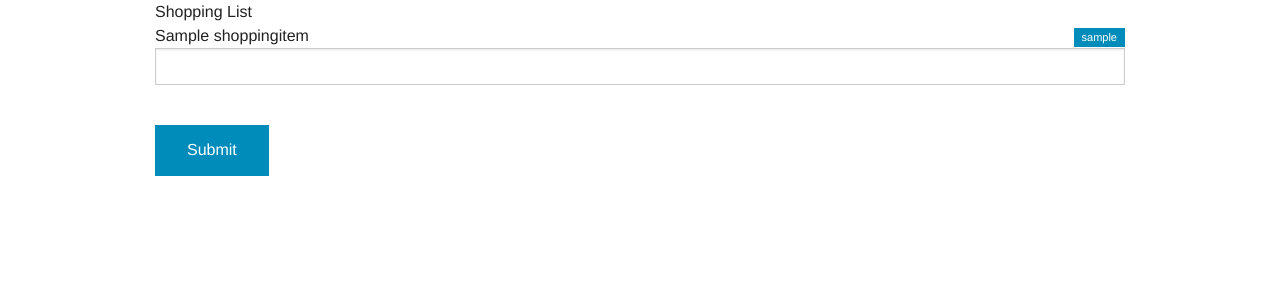
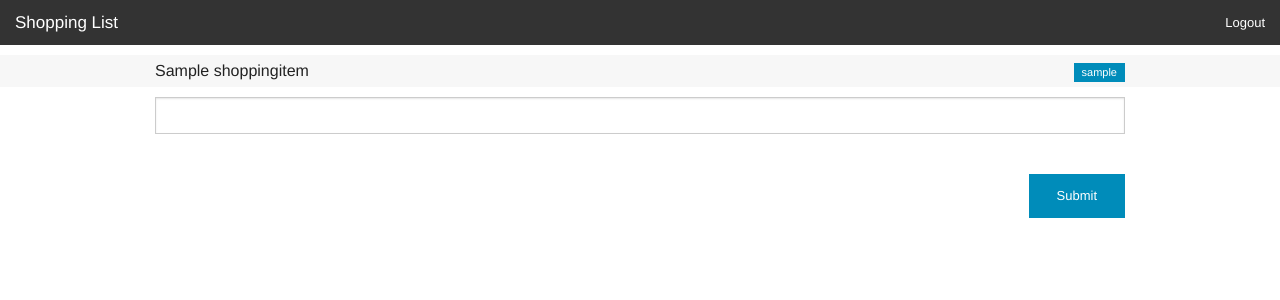
Before and after one commit to wmill/SharedShopingList, a Django app: template shoppinglist/templates/index.html in a window 1280 px wide. Shown: the top 300 px of the page. Run offline with Django 3.2, Linux system fonts and the light colour scheme; the template is opened without the code that fills it: values that come from a table or form of the project are taken from there, others are empty; tables that the repository leaves empty hold one stand-in row (values such as "Sample post").

Commit message:
latest working code

```diff
--- /dev/null
+++ b/shoppinglist/static/shoppinglist.css
@@ -0,0 +1,16 @@
+.shopping-items {
+  padding: 10px 0;
+}
+
+.shopping-item-div {
+  padding: 4px 0;
+}
+
+.shopping-item-div:nth-child(odd)  {
+  background-color: #f7f7f7;
+}
+
+.flash-error {
+  color: #fff;
+  background-color: #FF5454;
+}
--- a/shoppinglist/templates/index.html
+++ b/shoppinglist/templates/index.html
@@ -6,19 +6,26 @@
     <title>Foundation | Welcome</title>
     <link rel="stylesheet" href="/static/vendor/foundation/css/foundation.css" />
     <script src="/static/vendor/foundation/js/vendor/modernizr.js"></script>
+    <link rel="stylesheet" href="/static/shoppinglist.css"></link>
   </head>
   <body>
 
 
-
-    <div class="row">
-      <div class="large-12 columns">
-        Shopping List
-      </div>
-    </div>
+    <nav class="top-bar" data-topbar role="navigation">
+      <ul class='title-area'>
+        <li class="name"><h1><a href="#">Shopping List</a></h1></li>
+        <li class="toggle-topbar menu-icon"><a href="#"><span>Menu</span></a></li>
+      </ul>
+      <section class="top-bar-section">
+        <ul class="right">
+          <li ><a href="/logout">Logout</a></li>
+        </ul>
+      </section>
+    </nav>
 
 
 
+    <div class='shopping-items'>
       {% for item in shopping_items %}
       <div id='shopping-item-{{item.id}}' class='shopping-item-div'>
         <div class="row view-item" data-item-id='{{item.id}}'>
@@ -33,25 +40,25 @@
           <form method='POST' action='update'>
             {% csrf_token %}
             <input type='hidden' name='item_id' value='{{item.id}}' />
-          <div class="large-10 columns">
+            <div class="large-12 columns text-right">
               <input type='text' name='item_name' value='{{item.name}}' />
-          </div>
-          <div class="large-2 columns">
-            <input type='submit' name='submit'  value='Submit' class='button' />
-            <input type='submit' name='delete' class='button shopping-item-delete' value='Delete' />
+              <br />
+              <input type='submit' name='submit'  value='Submit' class='tiny button' />
+              <input type='submit' name='delete' class='tiny button' value='Delete' />
             </div>
           </form>
         </div>
       </div>
       {% endfor %}
+    </div>
 
 
     <div class="row">
-      <div class="large-12 columns">
+      <div class="large-12 columns text-right">
         <form name='new-item' method='POST' action='create'>
           {% csrf_token %}
           <input type='text' name='item_name'><br>
-          <input type='submit' name='submit' value='Submit' class='button' />
+          <input type='submit' name='submit' value='Submit' class='small button' />
         </form>
       </div>
     </div>
--- a/shoppinglist/urls.py
+++ b/shoppinglist/urls.py
@@ -6,7 +6,7 @@ urlpatterns = patterns('',
     url(r'^$', views.index, name='index'),
     url(r'^create$', views.create, name='create'),
     url(r'^update$', views.update, name='update'),
-    url(r'^delete$', views.delete, name='delete'),
     url(r'^logout$', views.logout_view, name='logout'),
+    url(r'^accounts/login/?$', views.login_view, name='login'),
 
 )
```
Also changed, not shown: shoppinglist/templates/login.html (added, +31 -0 lines), shoppinglist/views.py (+24 -18 lines). Lines whose indentation alone changed are shown as unchanged.
